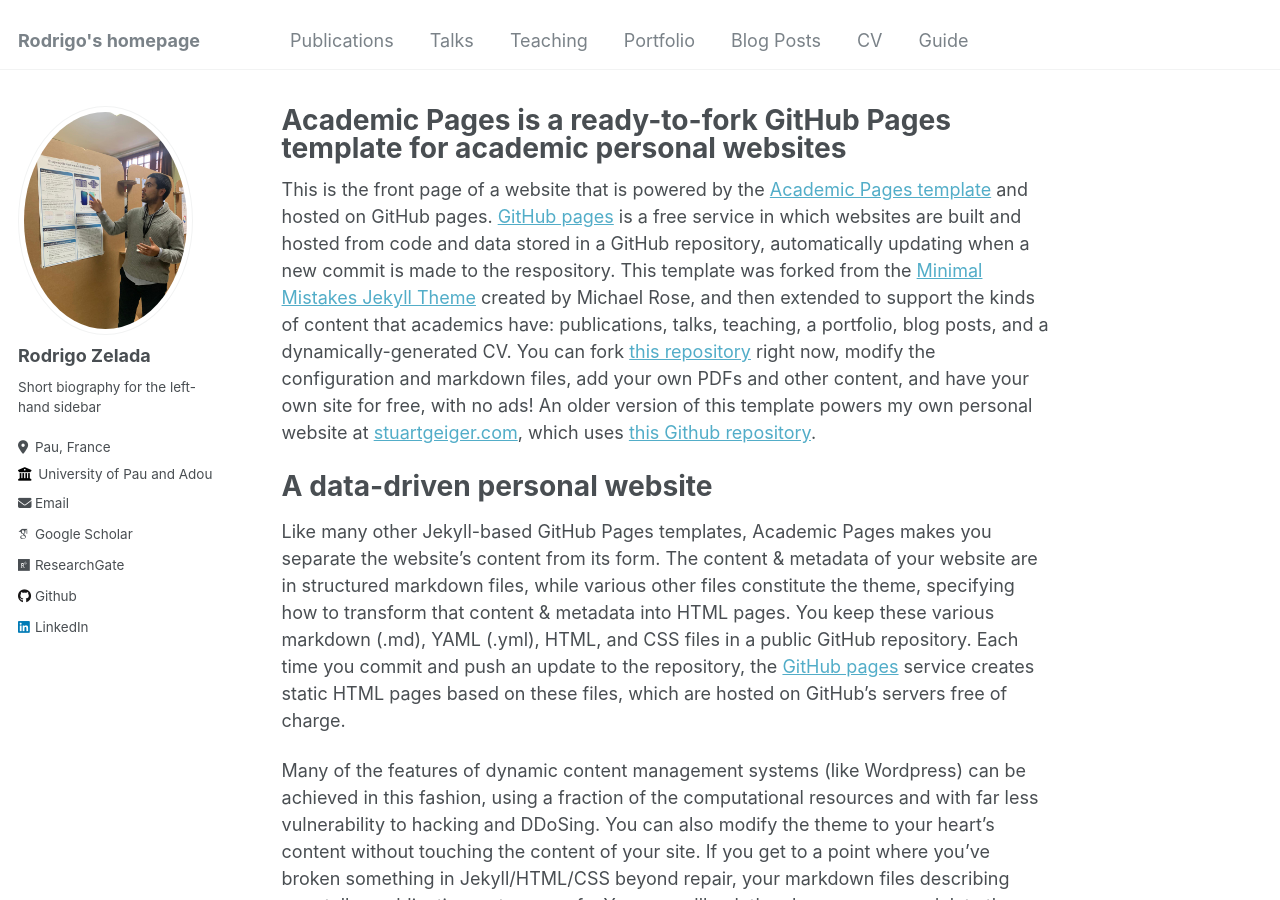
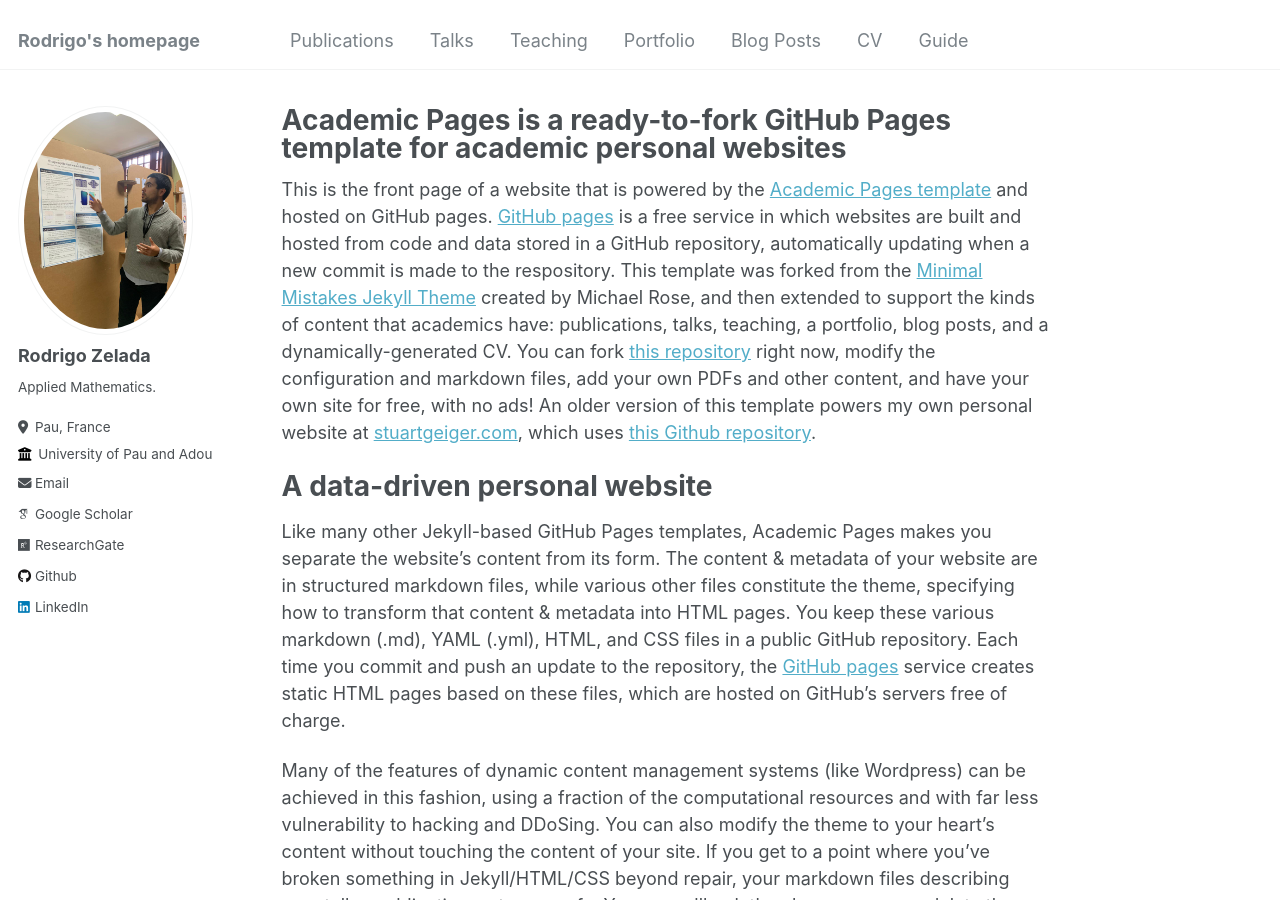
Before and after one commit to RodrigoZelada/rodrigozelada.github.io, a Jekyll site: the page built from _pages/about.md, in a window 1280 px wide and 900 px high. Built offline with Jekyll 4.4.1, drawn with Linux system fonts in a browser that asks for light colours; some web fonts are replaced.

Commit message:
Update _config.yml

```diff
--- a/_config.yml
+++ b/_config.yml
@@ -24,7 +24,7 @@ author:
   avatar           : "Presentation.jpg"
   name             : "Rodrigo Zelada"
   pronouns         : # example: "she/her"
-  bio              : "Short biography for the left-hand sidebar"
+  bio              : "Applied Mathematics."
   location         : "Pau, France"
   employer         : "University of Pau and Adour Countries, University of Chile"
   uri              : # URL
@@ -43,7 +43,7 @@ author:
   bitbucket        : # Username - Update with your username on the site
   codepen          : # Username
   dribbble         : # Username
-  github           : "academicpages"
+  github           : "RodrigoZelada"
   kaggle           : # Username
   stackoverflow    : # User number or user number and name (i.e., use "1" or "1/jeff-atwood")
 
```
